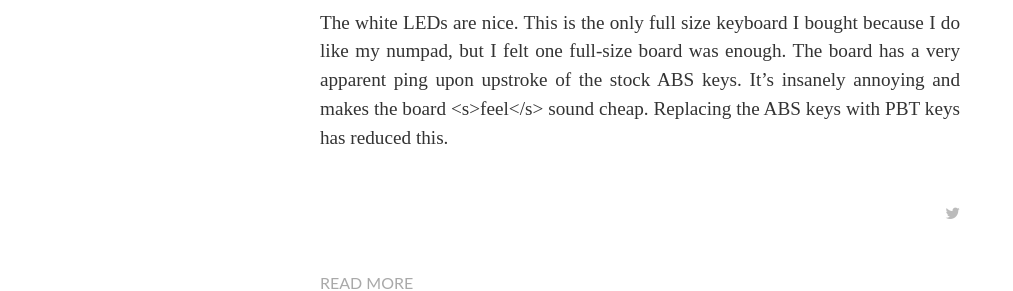
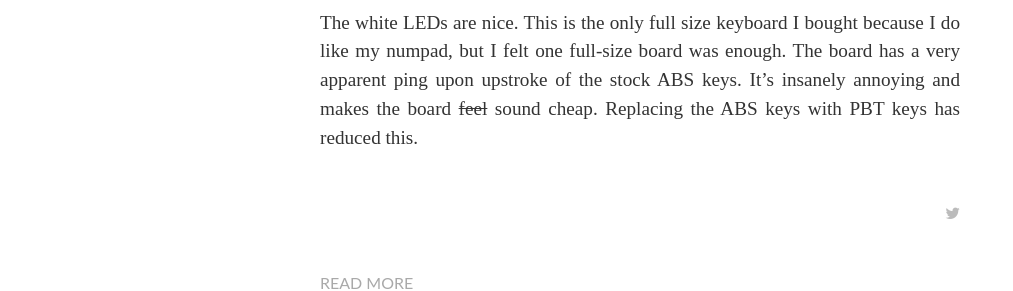
Before and after one commit to uxjulia/jekyll-blog, a Jekyll site: the page built from _posts/2015-05-25-latest obsession.md, in a window 1280 px wide and 900 px high, scrolled down 1715 px. Shown: the part 248-539 px from the top of the window, without its empty margins (0-1013 px from the left). Built offline with Jekyll 4.4.1, drawn with Linux system fonts in a browser that asks for light colours; nearby versions of some CDN libraries; some web fonts are replaced; Markdown is read by kramdown in place of the engine named in the settings.

Commit message:
edit strikethrough

```diff
--- a/_posts/2015-05-25-latest obsession.md
+++ b/_posts/2015-05-25-latest obsession.md
@@ -32,4 +32,4 @@ For its relatively low price, I like that it comes with a premium aluminum base
 The interchangeable LEDs are a nice touch, the ABS keycaps suck. The fn-layer layout is thoughtfully placed.
 
 #### CODE
-The white LEDs are nice. This is the only full size keyboard I bought because I do like my numpad, but I felt one full-size board was enough. The board has a very apparent ping upon upstroke of the stock ABS keys. It's insanely annoying and makes the board \<s\>feel\</s\> sound cheap. Replacing the ABS keys with PBT keys has reduced this.
+The white LEDs are nice. This is the only full size keyboard I bought because I do like my numpad, but I felt one full-size board was enough. The board has a very apparent ping upon upstroke of the stock ABS keys. It's insanely annoying and makes the board <s>feel</s> sound cheap. Replacing the ABS keys with PBT keys has reduced this.
```
